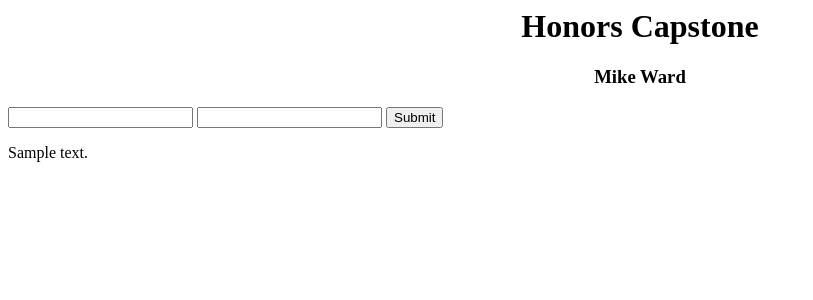
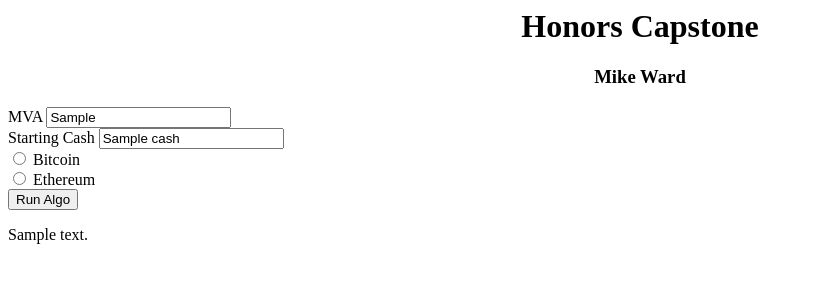
Before and after one commit to mikethebro/Capstone-Web, a Python web app: template templates/template.html in a window 1280 px wide. Shown: the top 300 px of the page, without its empty margins (0-813 px from the left). Run offline with Jinja, Linux system fonts and the light colour scheme; the template is opened without the code that fills it: most values are stand-ins (such as "Sample title", 1, 10 or a date in 2020).

Commit message:
currency input and labels for all boxes

```diff
--- a/templates/template.html
+++ b/templates/template.html
@@ -7,9 +7,19 @@
 	<h1>Honors Capstone</h1>
 	<h3>Mike Ward</h3>
 	<form method="post">
-        <input type="text" name="mva_days"/>
-        <input type="text" name="cash"/>
-        <input type="submit" text="Run Algo"/>
+		<label for="mva_days">MVA</label>
+        <input type="text" value="{{ mva_days }}" name="mva_days"/>
+        <br/>
+        <label for="cash">Starting Cash</label>
+        <input type="text" value="{{ cash }}" name="cash"/>
+        <br/>
+        <input type="radio" name="currency" id="btc" value="BTC" {{ btc_checked }}>
+        <label for="btc">Bitcoin</label>
+  		<br>
+  		<input type="radio" name="currency" id="eth" value="ETH" {{ eth_checked }}>
+  		<label for="eth">Ethereum</label>
+  		<br>
+        <input type="submit" value="Run Algo"/>
         </form>
 	<p>{{ text }}</p>
 </html>
```
Also changed, not shown: server.py (+17 -7 lines).
